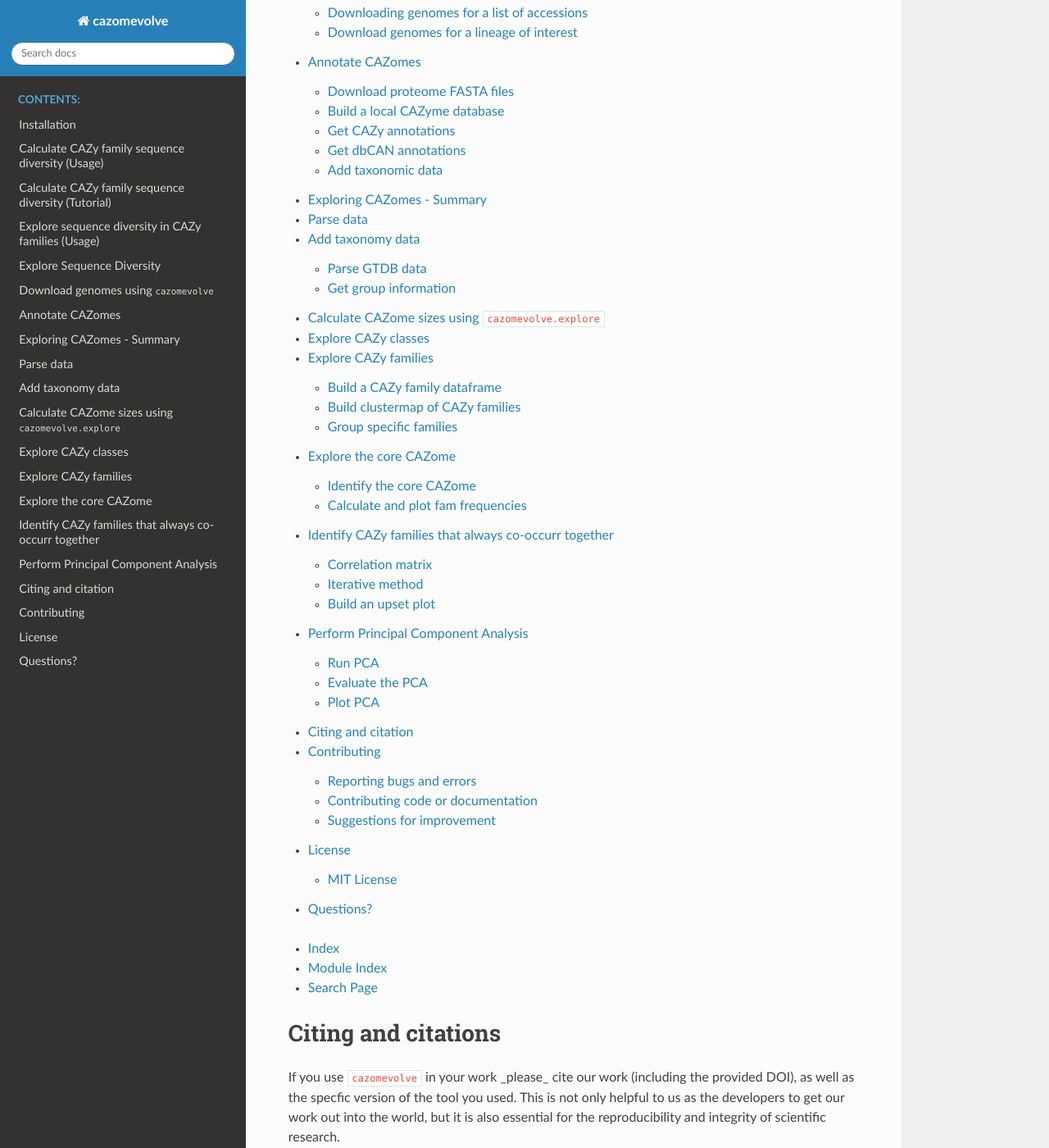
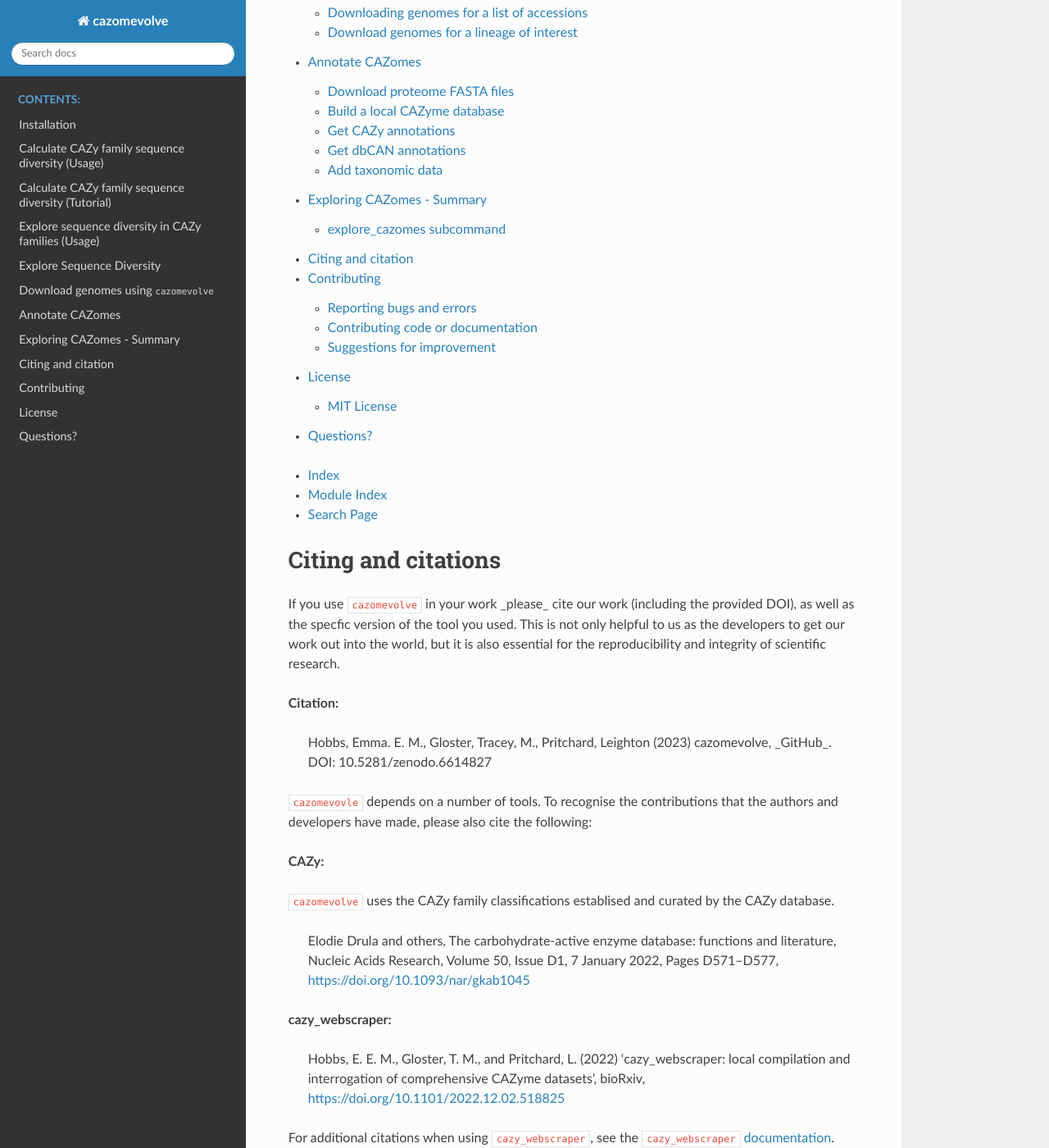
Before and after one commit to HobnobMancer/cazomevolve, a Sphinx documentation site: the page built from docs/source/index.rst, in a window 1280 px wide and 1400 px high, scrolled down 4711 px. Shown: the whole window at 82% size. Built offline with Sphinx 7.4.7 and the Read the Docs theme 2.0.0, drawn with Linux system fonts in a browser that asks for light colours; some of the changed lines change nothing that is shown.

Commit message:
add docs for exploring cazomes

```diff
--- a/docs/source/explorecazomes/summary.rst
+++ b/docs/source/explorecazomes/summary.rst
@@ -1,3 +1,93 @@
 ===========================
 Exploring CAZomes - Summary
 ===========================
+
+``cazomevolve`` provides a standardised and reproducible method for exploring the CAZomes of a custom
+data set of genomic sequences. This includes calculating:
+
+* The number of CAZymes per genome, and mean and SD calculated per user defined group (e.g. genus)
+* Number of CAZy families per genome, and mean and SD calculated per user defined group
+* Total number of proteins in each genome, per genome, and mean and SD calculated per user defined group
+* Percentage of the proteome that encapsulates or consistutes the CAZomes per genome, and mean and SD calculated per user defined group
+* Number of CAZymes per CAZy class, per genome, and mean and SD calculated per user defined group
+* Percentage of the CAZome represented by each CAZy class, per genome, and mean and SD calculated per user defined group
+* Number of CAZymes per CAZy family in each genome
+* Analyse CAZy family frequencies using heirarchical clustering and generate a clustermap
+* Identify the core CAZome - CAZy families present in all genomes and per user defined group
+* Identify CAZy families that always co-occur in the genome together, although each group of co-occurring CAZy families may not be present in all genomes
+* Run Principal Component Analysis identify associations between user defined groups of genomes (e.g. genera), and CAZome compositions
+  * Plots scatters plots projecting genomes onto all pairs of PCs from PC1-4, genomes are colour coded by user defined group (e.g. genus)
+  * Plots a corresponding loadings plot for each PCA scatter plot
+
+``cazomevolve`` provides two methods for performing these opertaions:
+
+The ``explore_cazomes`` subcommand provides a method for exploring the CAZomes, and performs all operations listed above.
+
+For the full customisation of the exploratory analysis, the ``cazomevolve`` ``explore`` module (which is implemented by the
+``explore_cazomes`` subcommand) can be imported into a Python script of jupyter notebook. This full customisation
+includes:
+
+* Adhock defining groups of interest
+* Excluding specific genomes or groups of interests from specific analyses
+* Altering figure sizes
+* Adding additional and custom annotations (e.g. colour coding by phenotype)
+
+You can find an example notebook presented `here <https://hobnobmancer.github.io/SI_Hobbs_et_al_2023_Pecto/notebooks/explore_pectobact_cazomes.html>`_.
+
+A summary of using the ``explore_cazomes`` subcommand is presented below.
+
+Information of the submodules and functions in the ``cazomevolve`` module ``explore`` (for customising the
+exploratory analysis of CAZomes) is listed immediately below:
+
+.. toctree::
+   :maxdepth: 2
+   :caption: Contents:
+   explorecazomes/exploredata
+   explorecazomes/exploreaddtaxs
+   explorecazomes/explorecazomesizes
+   explorecazomes/exploreclasses
+   explorecazomes/explorefamilies
+   explorecazomes/explorecorecazome
+   explorecazomes/explorecooccurring
+   explorecazomes/explorepca
+
+--------------------------
+explore_cazomes subcommand
+--------------------------
+
+^^^^^^^^^^^^^^^^^^
+Required arguments
+^^^^^^^^^^^^^^^^^^
+
+1. Path to tab delimited FGP file, listing CAZy families, genomic accessions, and protein IDs
+2. Path CSV file listing taxonomic data, containing a column called 'Genome', listing genomic accessions, and one column per taxonomic rank retrieved from NCBI and/or GTDB.
+3. Directory to write out all outputs
+
+Each of the taxonomic ranks included in the CSV file of taxonomic data must also be specified, by adding each of the relevant flags to command:
+* ``--kingdom``
+* ``--phylum``
+* ``--tax_class``
+* ``--tax_order``
+* ``--tax_family``
+* ``--genus``
+* ``--species``
+
+For example, if genus and species inforamtion was listed in the CSV of taxonomy data:
+
+.. code-block::
+    cazomevolve explore_cazomes\
+    data/cazomes/gfp_file.txt \
+    data/taxs/tax.csv \
+    results/ \
+    --genus \
+    --species
+
+^^^^^^^^^^^^^^^^^^
+Optional arguments
+^^^^^^^^^^^^^^^^^^
+
+* ``--round_by`` - ROUND_BY - Number of decimal places to round means and SDs to (default: 2)
+* ``-f``, ``--force`` - Force file over writting (default: False)
+* ``-l``, ``--log`` log file name - Defines log file name and/or path (default: None)
+* ``-n``, ``--nodelete`` - enable/disable deletion of exisiting files (default: False)
+* ``-v``, ``--verbose`` - Set logger level to 'INFO' (default: False)
--- a/docs/source/index.rst
+++ b/docs/source/index.rst
@@ -205,14 +205,6 @@
    genomes/dlgenomes
    annotatecazomes/usage
    explorecazomes/summary
-   explorecazomes/exploredata
-   explorecazomes/exploreaddtaxs
-   explorecazomes/explorecazomesizes
-   explorecazomes/exploreclasses
-   explorecazomes/explorefamilies
-   explorecazomes/explorecorecazome
-   explorecazomes/explorecooccurring
-   explorecazomes/explorepca
    citations
    contributing
    license
```
